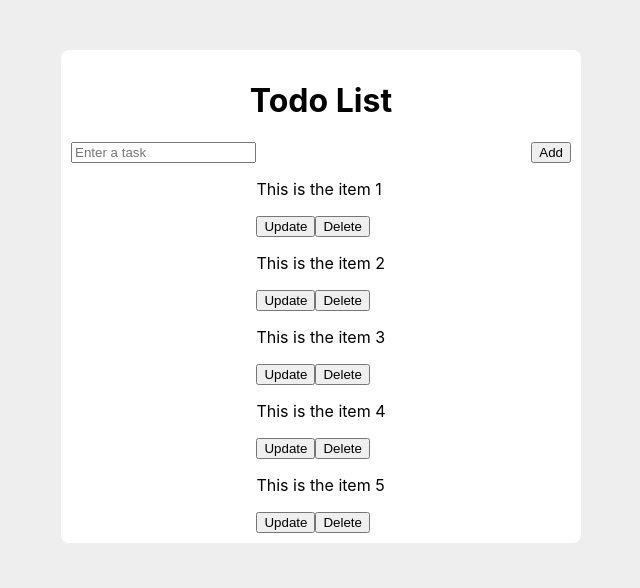
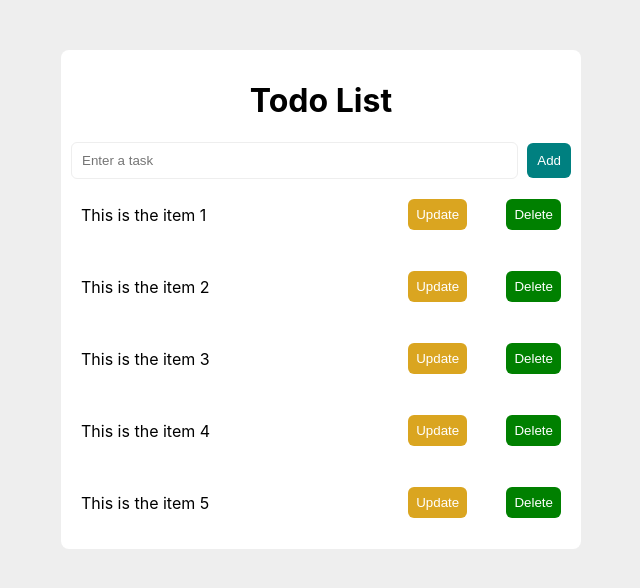
Before and after one commit to geethdev/MERN-Todo-App, a React (Create React App) app in the folder client/todolist/: page / in a window 1280 px wide. Shown: the top 588 px of the page, without its empty margins (319-959 px from the left). Built offline with nearby package versions, Linux system fonts and the light colour scheme.

Commit message:
Update form styling in App.css

```diff
--- a/client/todolist/src/App.css
+++ b/client/todolist/src/App.css
@@ -19,3 +19,52 @@
   align-items: center;
   width: 100%;
 }
+
+form input[type="text"]{
+  width: 85%;
+  padding: 10px;
+  border: 1px solid #eee;
+  border-radius: 6px;
+}
+form input[type="text"]:{
+  outline: none;
+}
+form button[type="submit"]{
+  border: none;
+  color: #fff;
+  background-color: #008080;
+  border-radius: 6px;
+  padding: 10px;
+  cursor: pointer;
+}
+.todo-list-items{
+  width: 100%;
+  display: flex;
+  flex-direction: column;
+}
+.todo-item{
+  display: flex;
+  justify-content: space-between;
+  align-items: center;
+  margin: 10px ;
+}
+.item-content{
+  width: 60%;
+}
+.todo-item button{
+  border: none;
+  border-radius: 6px;
+  cursor: pointer;
+  padding: 8px;
+}
+.todo-item button:focus{
+  outline: none;
+}
+.update-item{
+  background-color: goldenrod;
+  color: #fff;
+}
+.delete-item{
+  background-color: green;
+  color: #fff;
+}
--- a/client/todolist/src/App.js
+++ b/client/todolist/src/App.js
@@ -2,6 +2,10 @@
 import './App.css';
 
 function App() {
+
+//add new todo item to database
+
+
   return (
     <div className="App">
       <h1>Todo List</h1>
@@ -11,38 +15,38 @@ function App() {
       </form>
       <div className="todo-list-items">
         <div className="todo-item">
-          <p classname="item-content">This is the item 1</p>
-          <button classname="update-item
+          <p className="item-content">This is the item 1</p>
+          <button className="update-item
           ">Update</button>
-          <button>Delete</button>
+          <button className='delete-item'>Delete</button>
         </div>
 
         <div className="todo-item">
-          <p classname="item-content">This is the item 2</p>
-          <button classname="update-Item
+          <p className="item-content">This is the item 2</p>
+          <button className="update-item
           ">Update</button>
-          <button>Delete</button>
+          <button className="delete-item">Delete</button>
         </div>
 
         <div className="todo-item">
-          <p classname="item-content">This is the item 3</p>
-          <button classname="update-item
+          <p className="item-content">This is the item 3</p>
+          <button className="update-item
           ">Update</button>
-          <button>Delete</button>
+          <button className="delete-item">Delete</button>
         </div>
 
         <div className="todo-item">
-          <p classname="item-content">This is the item 4</p>
-          <button classname="update-item
+          <p className="item-content">This is the item 4</p>
+          <button className="update-item
           ">Update</button>
-          <button>Delete</button>
+          <button className="delete-item">Delete</button>
         </div>
 
         <div className="todo-item">
-          <p classname="item-content">This is the item 5</p>
-          <button classname="update-item
+          <p className="item-content">This is the item 5</p>
+          <button className="update-item
           ">Update</button>
-          <button>Delete</button>
+          <button className="delete-item">Delete</button>
         </div>
       </div>
     </div>
```
